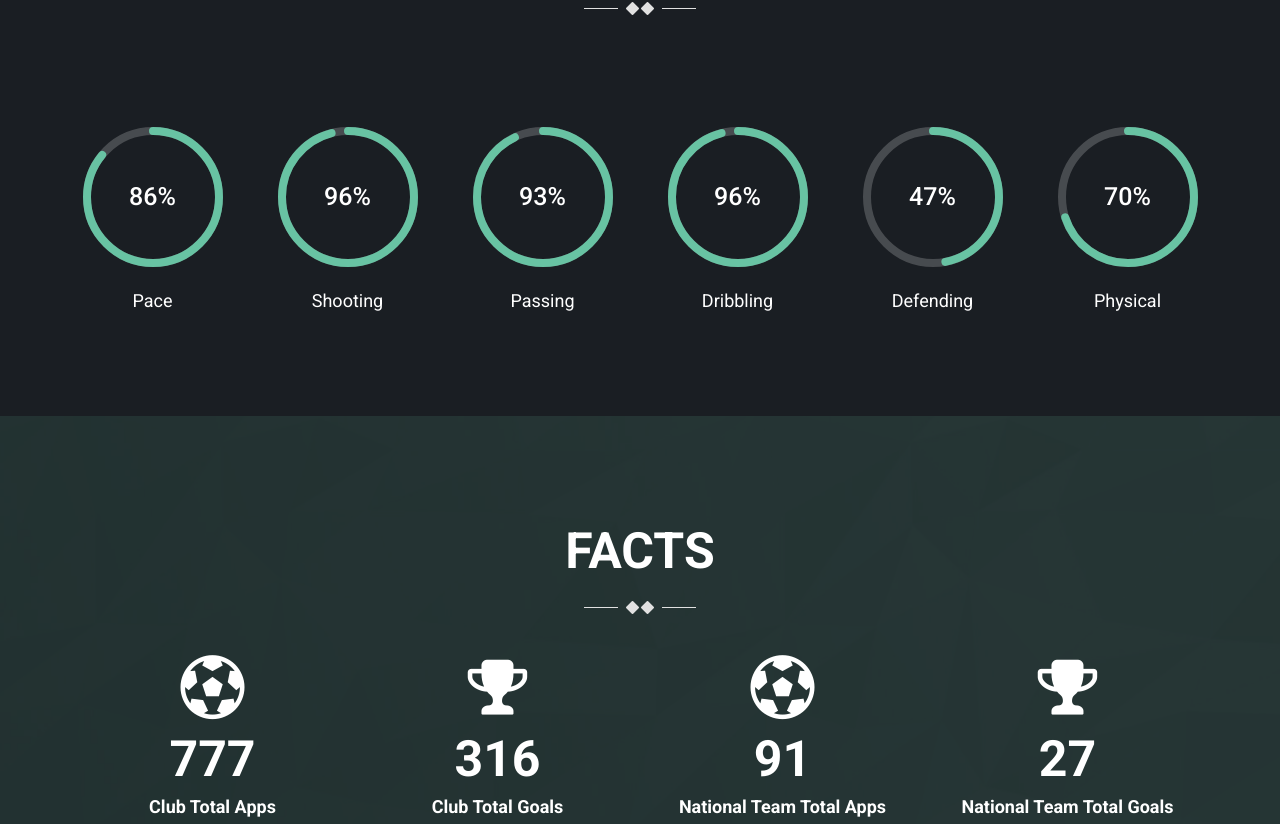
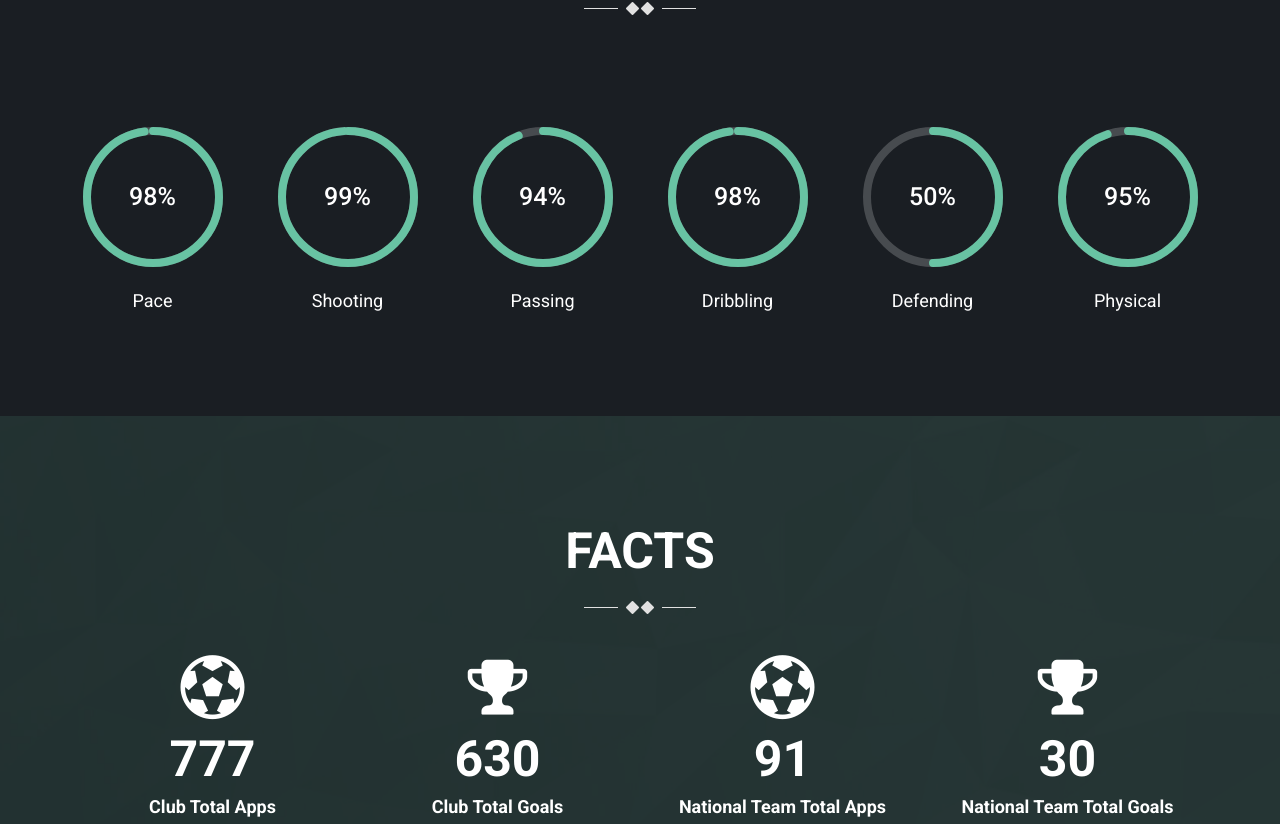
Before and after one commit to bankthananan/02Athlete, a plain HTML site: page CRonaldo.html in a window 1280 px wide. Shown: the part 2140-2964 px from the top of the page. Drawn offline with Linux system fonts and the light colour scheme; some packages are replaced by stand-ins of ours; a script that the page names is missing.

Commit message:
Change skill and Fact of Ronaldo
ez ez

```diff
--- a/CRonaldo.html
+++ b/CRonaldo.html
@@ -176,7 +176,7 @@
 
         <div class="row more-skill text-center">
           <div class="col-xs-12 col-sm-4 col-md-2">
-              <div class="chart" data-percent="86" data-color="e74c3c">
+              <div class="chart" data-percent="98" data-color="e74c3c">
                     <span class="percent"></span>
                     <div class="chart-text">
                       <span>Pace</span>
@@ -184,7 +184,7 @@
                 </div>
             </div>
             <div class="col-xs-12 col-sm-4 col-md-2">
-              <div class="chart" data-percent="96" data-color="2ecc71">
+              <div class="chart" data-percent="99" data-color="2ecc71">
                     <span class="percent"></span>
                     <div class="chart-text">
                       <span>Shooting</span>
@@ -192,7 +192,7 @@
                 </div>
             </div>
             <div class="col-xs-12 col-sm-4 col-md-2">
-              <div class="chart" data-percent="93" data-color="3498db">
+              <div class="chart" data-percent="94" data-color="3498db">
                     <span class="percent"></span>
                     <div class="chart-text">
                       <span>Passing</span>
@@ -200,7 +200,7 @@
                 </div>
             </div>
             <div class="col-xs-12 col-sm-4 col-md-2">
-              <div class="chart" data-percent="96" data-color="3498db">
+              <div class="chart" data-percent="98" data-color="3498db">
                     <span class="percent"></span>
                     <div class="chart-text">
                       <span>Dribbling</span>
@@ -208,7 +208,7 @@
                 </div>
             </div>
             <div class="col-xs-12 col-sm-4 col-md-2">
-              <div class="chart" data-percent="47" data-color="3498db">
+              <div class="chart" data-percent="50" data-color="3498db">
                     <span class="percent"></span>
                     <div class="chart-text">
                       <span>Defending</span>
@@ -216,7 +216,7 @@
                 </div>
             </div>
             <div class="col-xs-12 col-sm-4 col-md-2">
-              <div class="chart" data-percent="70" data-color="3498db">
+              <div class="chart" data-percent="95" data-color="3498db">
                     <span class="percent"></span>
                     <div class="chart-text">
                       <span>Physical</span>
@@ -243,7 +243,7 @@
                 </div>
                 <div class="col-sm-3 col-xs-6">
                   <i class="fa fa-trophy"></i>
-                  <h3 class="timer">316</h3>
+                  <h3 class="timer">630</h3>
                   <p>Club Total Goals</p>
                 </div>
                 <div class="col-sm-3 col-xs-6">
@@ -253,7 +253,7 @@
                 </div>
                 <div class="col-sm-3 col-xs-6">
                   <i class="fa fa-trophy"></i>
-                  <h3 class="timer">27</h3>
+                  <h3 class="timer">30</h3>
                   <p>National Team Total Goals</p>
                 </div>
               </div><!-- /count-wrap -->
```
